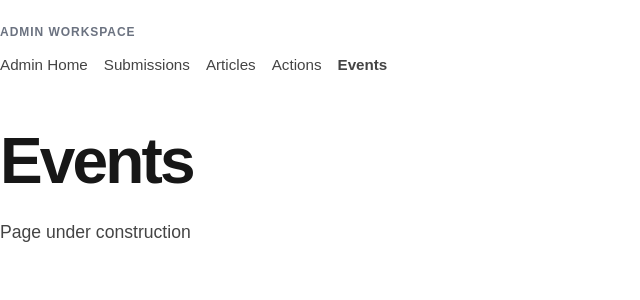
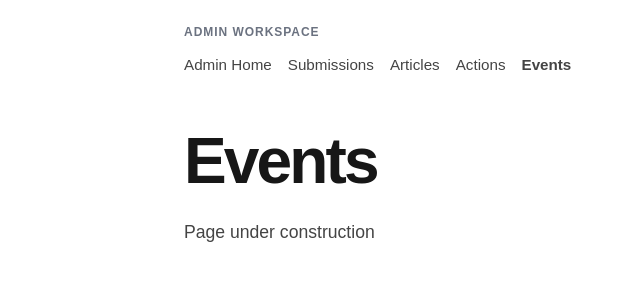
Before and after one commit to kborn/signalfire, a Next.js app in the folder apps/web/: page /admin/events in a window 1280 px wide. Shown: the top 300 px of the page, without its empty margins (0-640 px from the left). Built offline with nearby package versions, Linux system fonts and the light colour scheme.

Commit message:
fix admin formatting

```diff
--- a/apps/web/src/app/admin/layout.tsx
+++ b/apps/web/src/app/admin/layout.tsx
@@ -2,7 +2,7 @@ import NavLink from '@/app/navbar';
 
 export default function AdminLayout({ children }: { children: React.ReactNode }) {
   return (
-    <div className="adminShell">
+    <div className="container site-main adminShell">
       <header className="adminHeader">
         <div className="adminNavLabel">Admin workspace</div>
         <nav className="adminNav" aria-label="Admin">
@@ -13,7 +13,7 @@ export default function AdminLayout({ children }: { children: React.ReactNode })
           <NavLink href="/admin/events">Events</NavLink>
         </nav>
       </header>
-      {children}
+      <main>{children}</main>
     </div>
   );
 }
```
